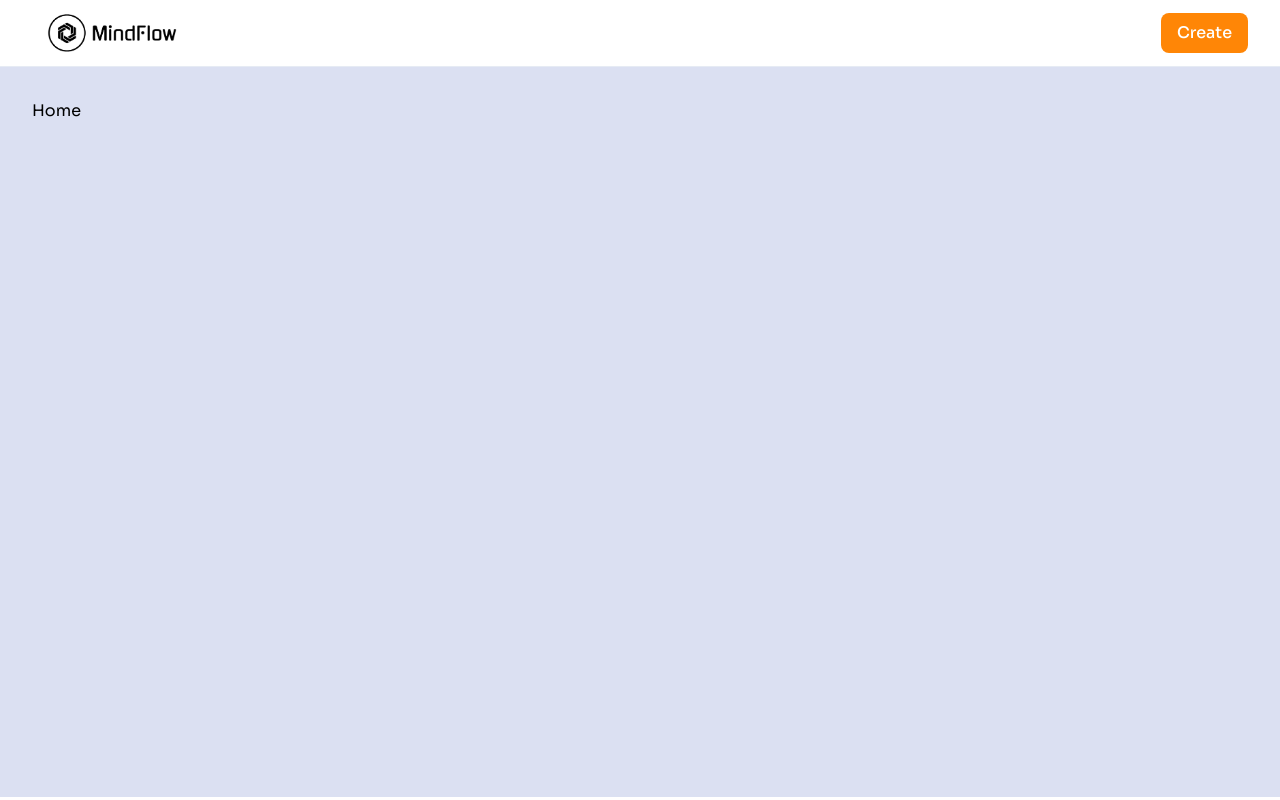
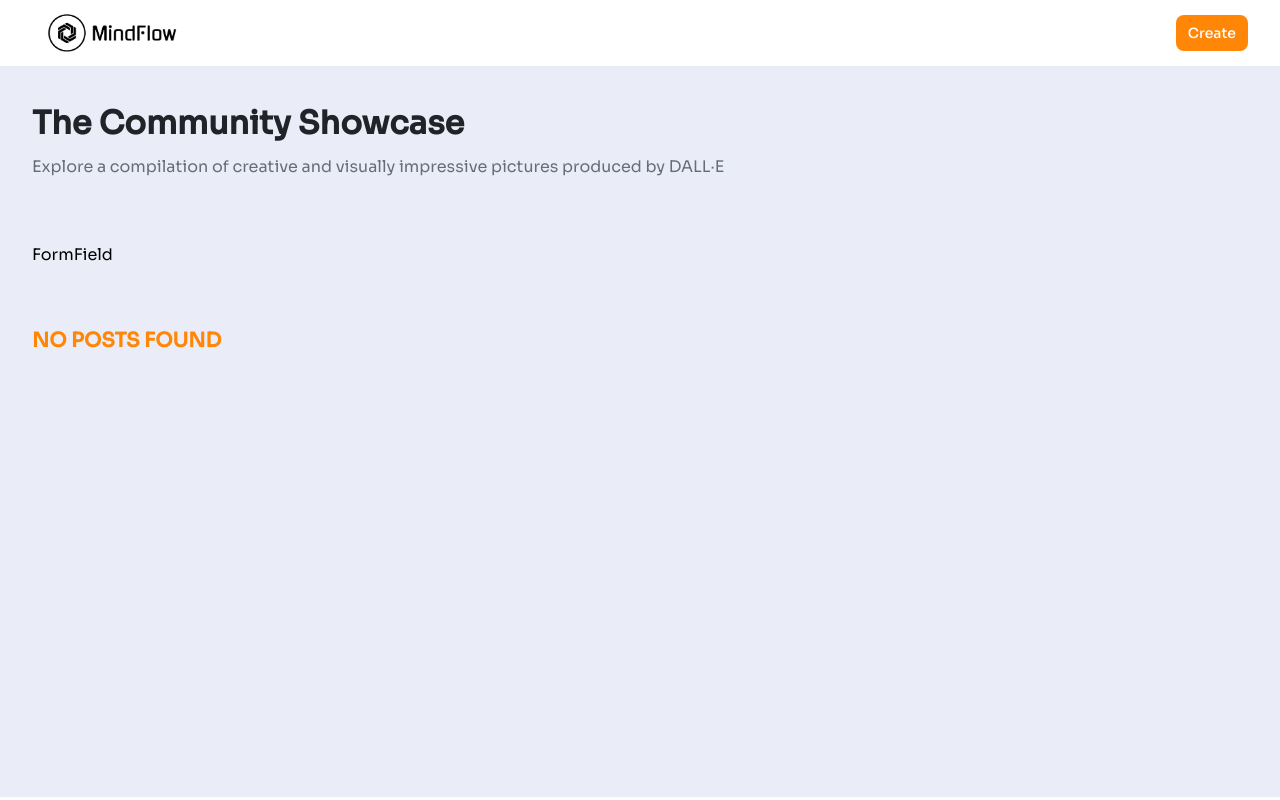
Before and after one commit to priyadarshss/MindFlow, a React (Vite) app in the folder client/: page / in a window 1280 px wide. Built offline with nearby package versions, Linux system fonts and the light colour scheme.

Commit message:
Home page and file structure added

```diff
--- a/client/src/App.jsx
+++ b/client/src/App.jsx
@@ -12,12 +12,12 @@ const App = () => {
         </Link>
         <Link
           to='/create-post'
-          className='font-medium bg-[#ff8606] text-white px-4 py-2 rounded-lg'
+          className='text-sm font-medium bg-[#ff8606] text-white px-3 py-2 rounded-lg'
         >
           Create
         </Link>
       </header>
-      <main className='sm:p-8 px-4 py-8 w-full bg-[#dbe0f2] min-h-[calc(100vh-70px)]'>
+      <main className='sm:p-8 px-4 py-8 w-full bg-[#eaedf8] min-h-[calc(100vh-70px)]'>
         <Routes>
           <Route path='/' element={<Home />} />
           <Route path='/create-post' element={<CreatePost />} />
--- /dev/null
+++ b/client/src/components/Card.jsx
@@ -0,0 +1,9 @@
+import React from 'react'
+
+const Card = () => {
+  return (
+    <div>Card</div>
+  )
+}
+
+export default Card
--- /dev/null
+++ b/client/src/components/FormField.jsx
@@ -0,0 +1,9 @@
+import React from 'react'
+
+const FormField = () => {
+  return (
+    <div>FormField</div>
+  )
+}
+
+export default FormField
--- /dev/null
+++ b/client/src/components/Loader.jsx
@@ -0,0 +1,24 @@
+import React from 'react'
+
+const Loader = () => (
+  <div role='status'>
+    <svg
+      aria-hidden='true'
+      className='inline w-10 h-10 mr-2 text-gray-200 animate-spin fill-[#6469ff]'
+      viewBox='0 0 100 101'
+      fill='none'
+      xmlns='http://www.w3.org/2000/svg'
+    >
+      <path
+        d='M100 50.5908C100 78.2051 77.6142 100.591 50 100.591C22.3858 100.591 0 78.2051 0 50.5908C0 22.9766 22.3858 0.59082 50 0.59082C77.6142 0.59082 100 22.9766 100 50.5908ZM9.08144 50.5908C9.08144 73.1895 27.4013 91.5094 50 91.5094C72.5987 91.5094 90.9186 73.1895 90.9186 50.5908C90.9186 27.9921 72.5987 9.67226 50 9.67226C27.4013 9.67226 9.08144 27.9921 9.08144 50.5908Z'
+        fill='currentColor'
+      />
+      <path
+        d='M93.9676 39.0409C96.393 38.4038 97.8624 35.9116 97.0079 33.5539C95.2932 28.8227 92.871 24.3692 89.8167 20.348C85.8452 15.1192 80.8826 10.7238 75.2124 7.41289C69.5422 4.10194 63.2754 1.94025 56.7698 1.05124C51.7666 0.367541 46.6976 0.446843 41.7345 1.27873C39.2613 1.69328 37.813 4.19778 38.4501 6.62326C39.0873 9.04874 41.5694 10.4717 44.0505 10.1071C47.8511 9.54855 51.7191 9.52689 55.5402 10.0491C60.8642 10.7766 65.9928 12.5457 70.6331 15.2552C75.2735 17.9648 79.3347 21.5619 82.5849 25.841C84.9175 28.9121 86.7997 32.2913 88.1811 35.8758C89.083 38.2158 91.5421 39.6781 93.9676 39.0409Z'
+        fill='currentFill'
+      />
+    </svg>
+  </div>
+)
+
+export default Loader
--- /dev/null
+++ b/client/src/components/index.js
@@ -0,0 +1,9 @@
+import Card from "./Card";
+import FormField from "./FormField";
+import Loader from "./Loader";
+
+export {
+    Card,
+    FormField,
+    Loader
+}
--- a/client/src/pages/Home.jsx
+++ b/client/src/pages/Home.jsx
@@ -1,8 +1,59 @@
-import React from 'react'
+import React, { useState } from 'react'
+import { Card, FormField, Loader } from '../components'
 
 const Home = () => {
+  const [loading, setLoading] = useState(false)
+  const [allPosts, setAllPosts] = useState([])
+  const [searchText, setSearchText] = useState("")
+
+  const RenderCards = ({data, title}) => {
+    if(data?.length > 0){
+      return data.map((post) => <Card key={post._id} {...post} />)
+    }
+
+    return (
+      <h2 className='mt-5 font-bold text-[#ff8606] text-xl uppercase'>
+        {title}
+      </h2>
+    )
+  }
+
   return (
-    <div>Home</div>
+    <section className='max-w-7xl mx-auto'>
+      <div>
+        <h1 className='font-extrabold text-[#222328] text-[32px]'>
+          The Community Showcase
+        </h1>
+        <p className='mt-2 text-[#666e75] text-[16px]'>
+          Explore a compilation of creative and visually impressive pictures produced by DALL·E
+        </p>
+      </div>
+      <div className='mt-16'>
+        <FormField />
+      </div>
+      <div className='mt-10'>
+        {loading ? (
+          <div className='flex justify-center items-center'>
+            <Loader />
+          </div>
+        ): (
+          <>
+            {searchText && (
+              <h2 className='font-medium text-[#666e75] text-xl mb-3'>
+                Showing results for <span className='text-[#222328]'>{searchText}</span>
+              </h2>
+            )}
+            <div className='grid lg:grid-cols-4 sm:grid-cols-3 xs:grid-cols-2 grid-cols-1 gap-3'>
+              {searchText ? (
+                <RenderCards data={[]} title="No search results found"/>
+              ):(
+                <RenderCards data={[]} title="No posts found" />
+              )}
+            </div>
+          </>
+        )}
+      </div>
+    </section>
   )
 }
 
```
Also changed, not shown: client/src/assets/logo.svg (deleted).
